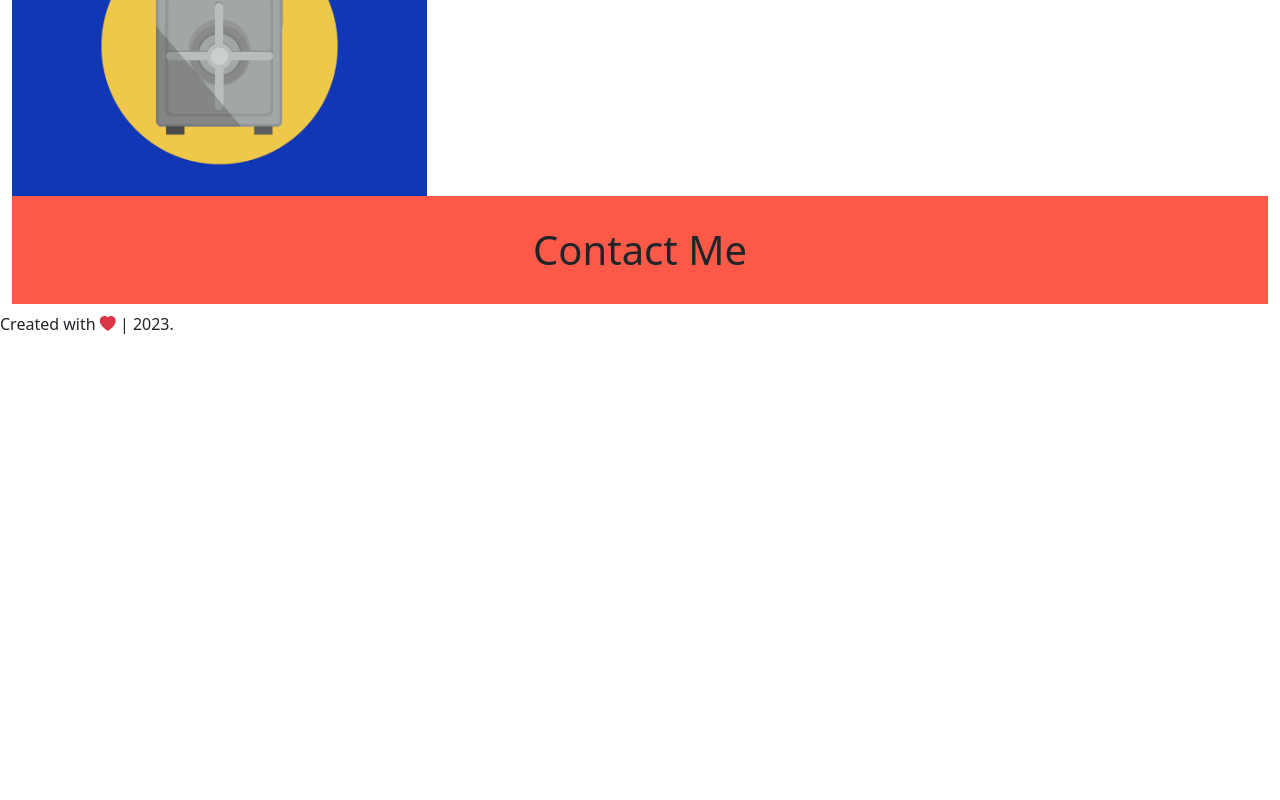
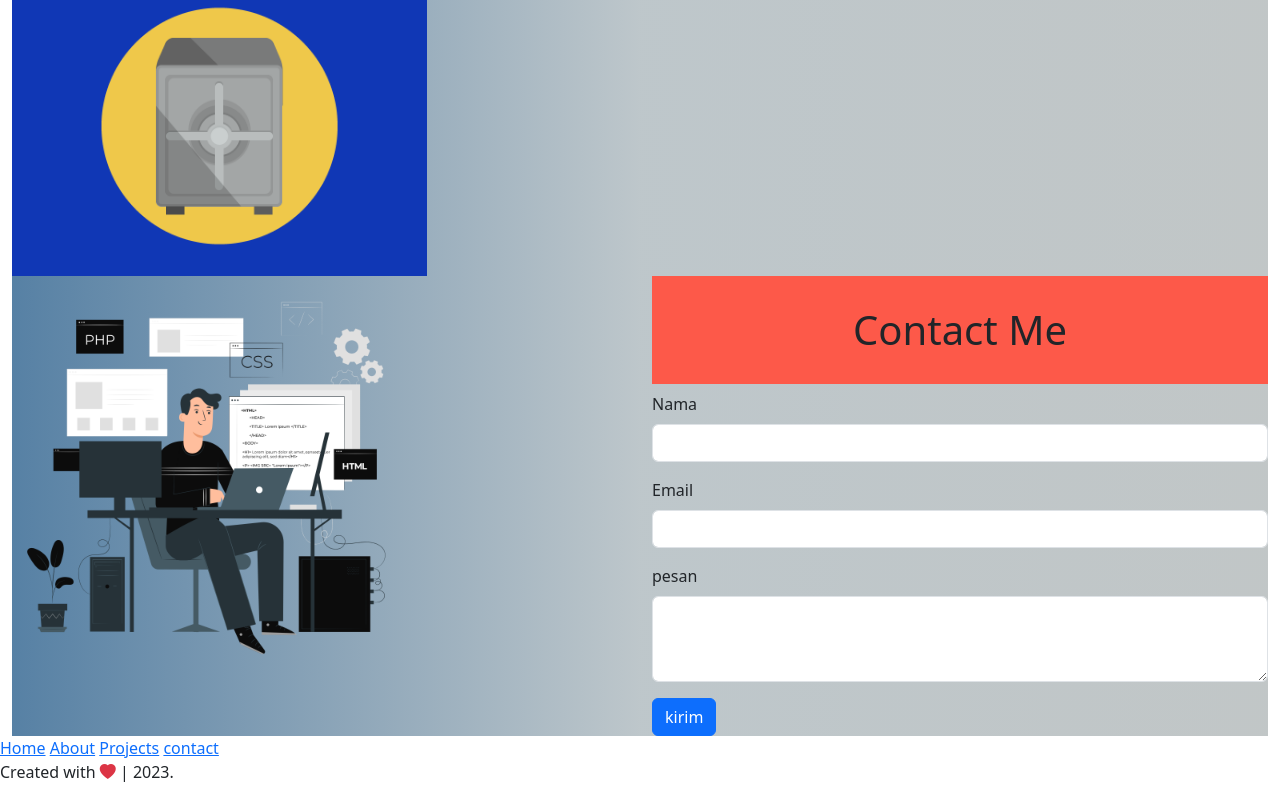
Before and after one commit to MUsmanAliWafa/portfolio, a plain HTML site: page index.html in a window 1280 px wide. Shown: the part 1956-2756 px from the top of the page. Before the commit the page ends 2308 px from the top, so only its background shows below. Drawn offline with nearby package versions, Linux system fonts and the light colour scheme.

Commit message:
tambah gambar dan tambah contact form

```diff
--- a/css/style.css
+++ b/css/style.css
@@ -147,9 +147,10 @@
 .jumbotron{
   height: 100vh;
   width: 100vw;
+}.jumbotron, .about,.projects{
+  padding-top: 5rem;
 }
-.jumbotron, .about {
-  padding-top: 5rem;
+.jumbotron, .about,.contact ,.projects{
   background: rgb(15, 75, 126);
   background: linear-gradient(90deg, rgba(15, 75, 126, 0.7) 0%, rgba(125, 143, 151, 0.5) 50%, rgba(50, 67, 69, 0.3) 100%);
 }
@@ -359,7 +360,6 @@
   margin: 0;
 }
 .page-img{
-  position: relative;
   text-align: center;
   display: inline-block;
   justify-content: center;
@@ -367,11 +367,13 @@
 
 }
 /* img merubah ketika dihover */
-
+/* .bungkus-page-img .page-img .img-home:hover{
+  background-image: url('asset/img-home2.jpg');
+} */
 
 
 .img-home,
-.img {
+.img  {
   width: 300px;
   height: 400px;
 }
@@ -391,3 +393,9 @@
   width: auto;
   height: 300px;
 }
+
+/* contact */
+.bungkus1 .bungkus-img img{
+  width: auto;
+  height: 400px;
+}
--- a/index.html
+++ b/index.html
@@ -146,7 +146,11 @@
           </p>
         </div>
         <div class="about-bungkus-img">
-          <img src="asset/img-home1.jpg" alt="" class="img" />
+          <img
+            src="asset/img-home2.jpg
+          "
+            alt=""
+            class="img" />
         </div>
       </section>
       <!-- about end-->
@@ -181,14 +185,54 @@
 
       <!-- contact start-->
       <section class="contact" id="contact">
-        <div class="projects-bungkus-h1">
-          <h1 class="contact-h1">Contact Me</h1>
+        <div class="bungkus-contact row">
+          <div class="col bungkus1">
+            <div class="bungkus-img">
+              <img src="asset/contact-img.png" alt="" class="img-contact" />
+            </div>
+          </div>
+          <div class="col bungkus2">
+            <div class="projects-bungkus-h1">
+              <h1 class="contact-h1">Contact Me</h1>
+            </div>
+            <div class="projects-bungkus-form">
+              <form>
+                <div class="mb-3">
+                  <label for="name" class="form-label">Nama</label>
+                  <input
+                    type="text"
+                    class="form-control"
+                    id="name"
+                    aria-describedby="name" />
+                </div>
+                <div class="mb-3">
+                  <label for="email" class="form-label"> Email</label>
+                  <input
+                    type="email"
+                    class="form-control"
+                    id="Email"
+                    aria-describedby="name" />
+                </div>
+                <div class="mb-3">
+                  <label for="pesan" class="form-label"> pesan</label>
+                  <textarea class="form-control" id="pesan" rows="3"></textarea>
+                </div>
+                <button type="submit" class="btn btn-primary">kirim</button>
+              </form>
+            </div>
+          </div>
         </div>
       </section>
       <!-- contact end-->
     </div>
     <!-- footer start-->
     <footer>
+      <div class="footer-nav">
+        <a href="" class="footer-nav-a">Home</a>
+        <a href="" class="footer-nav-a">About</a>
+        <a href="" class="footer-nav-a">Projects</a>
+        <a href="" class="footer-nav-a">contact</a>
+      </div>
       <p>
         Created with <i class="bi bi-heart-fill text-danger"></i> |
         <span class="copyright-year"></span>.
```
Also changed, not shown: asset/contact-img.png (added).
